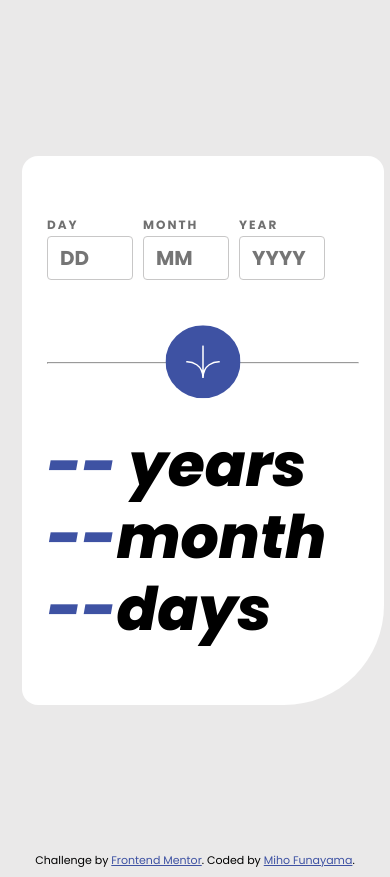
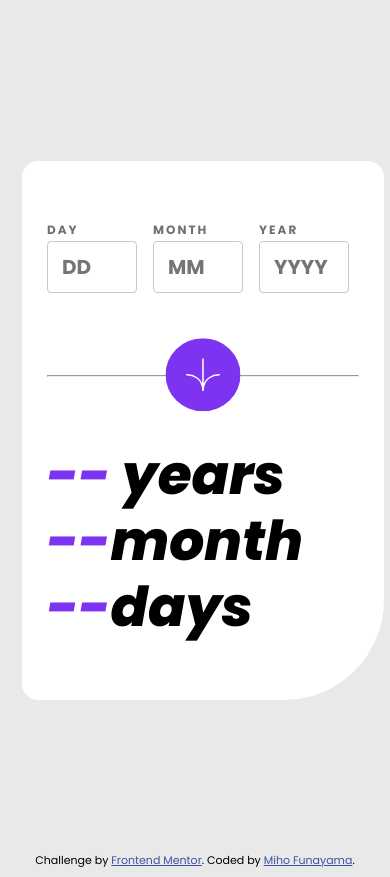
Before and after one commit to funamioh/age-calculator-app-main, a plain HTML site: page index.html in a window 390 px wide. Drawn offline with Linux system fonts and the light colour scheme.

Commit message:
styling fix

```diff
--- a/style.css
+++ b/style.css
@@ -12,7 +12,7 @@ body {
 .result-field {
   font-style: italic;
   font-weight: 800;
-  font-size: 60px;
+  font-size: 80px;
   line-height: 1.2;
   padding-right: 200px;
 }
@@ -53,11 +53,11 @@ label {
 }
 
 input[type="text"] {
-  font-size: 24px;
+  font-size: 34px;
   font-weight: 700;
   margin: 4px 0;
   padding: 6px 12px;
-  width: 80px;
+  width: 100px;
   margin-right: 20px;
   border: 1px solid rgb(200, 199, 199);
   border-radius: 4px;
@@ -72,7 +72,7 @@ input[type="text"]:focus {
   width: 35px;
   filter: white;
   padding: 20px;
-  background-color: hsl(228, 45%, 44%);
+  background-color: hsl(264, 86%, 57%);
   border-radius: 50%;
   position: absolute;
   top: -40px;
@@ -82,6 +82,11 @@ input[type="text"]:focus {
 .section-separation {
   margin-top: 20px;
   position: relative;
+}
+
+hr {
+  margin: 0;
+  background-color:rgb(255, 255, 255);
 }
 
 .arrow-icon:hover {
@@ -97,17 +102,17 @@ label.uppercase {
 }
 
 .error-message {
-  color: red;
+  color: rgb(207, 0, 0);
   font-size: 10px;
   margin: 0;
 }
 
 input.red {
-  border: 1px solid red;
+  border: 1px solid rgb(207, 0, 0);
 }
 
 label.red {
-  color: red;
+  color: rgb(207, 0, 0);
 }
 
 button {
@@ -120,18 +125,45 @@ button {
 }
 
 .age-display {
-  color: hsl(228, 45%, 44%);
+  color: hsl(264, 86%, 57%);
   display: inline;
+}
+
+@media only screen and (max-width: 800px) {
+  .wrapper {
+    width: 80vw;
+    padding: 60px 25px;
+  }
+
+  /* .flex-container {
+    margin-bottom: 80px;
+  } */
+
+  /* .arrow-icon {
+    top: 50%;
+    top: 0px;
+    left: 50%;
+    transform: translate(-50%, -50%);
+  } */
+
+  .result-field {
+    font-size: 65px;
+    padding-right: 0;
+  }
+
+  input[type="text"] {
+    font-size: 26px;
+    margin: 2px 0;
+    padding: 6px 12px;
+    width: 80px;
+    margin-right: 10px;
+  }
 }
 
 @media only screen and (max-width: 600px) {
   .wrapper {
     width: 80vw;
     padding: 60px 25px;
-  }
-
-  hr {
-    margin: 0;
   }
 
   .section-separation {
@@ -150,6 +182,7 @@ button {
   }
 
   .result-field {
+    font-size: 55px;
     padding-right: 0;
   }
 
@@ -157,10 +190,8 @@ button {
     font-size: 20px;
     font-weight: 700;
     margin: 2px 0;
-    padding: 6px 12px;
+    padding: 10px 14px;
     width: 60px;
-    margin-right: 10px;
-    border: 1px solid rgb(200, 199, 199);
-    border-radius: 4px;
+    margin-right: 16px;
   }
 }
```
